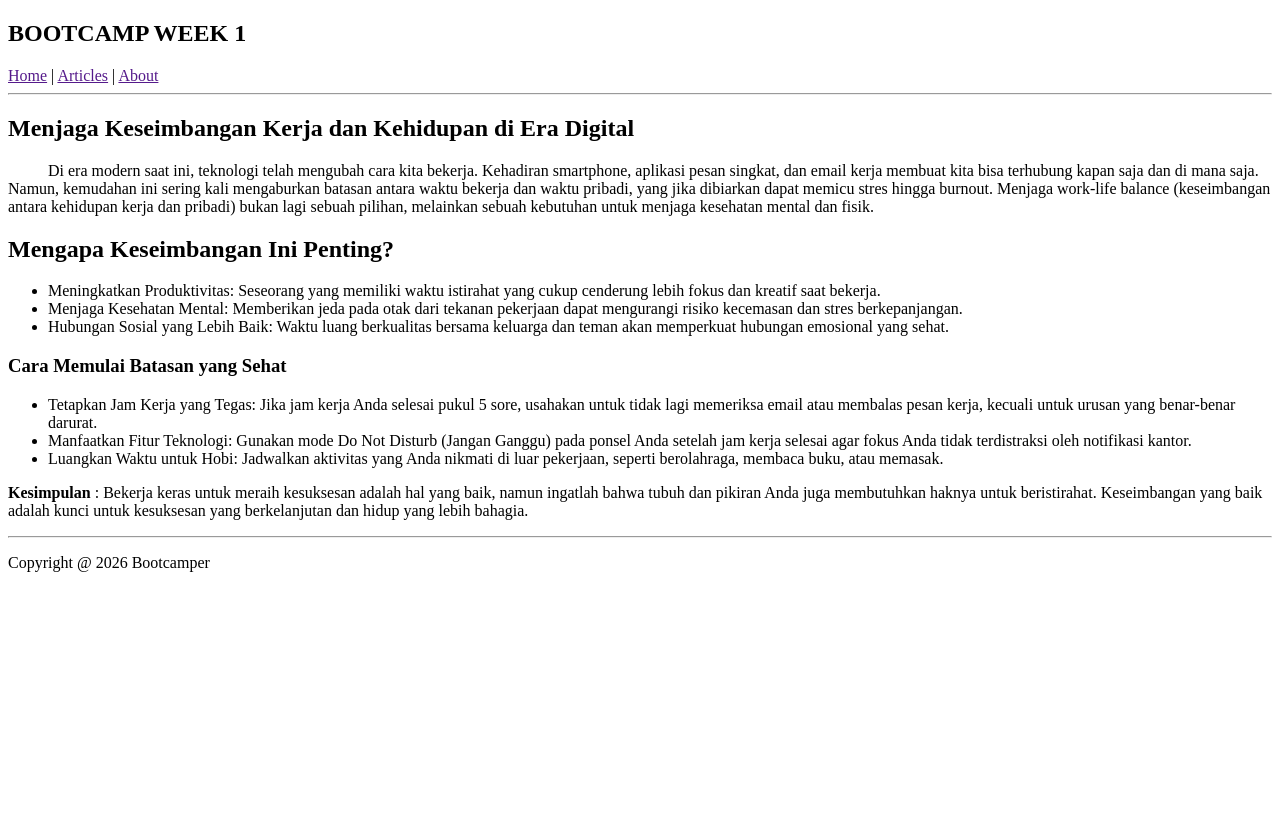
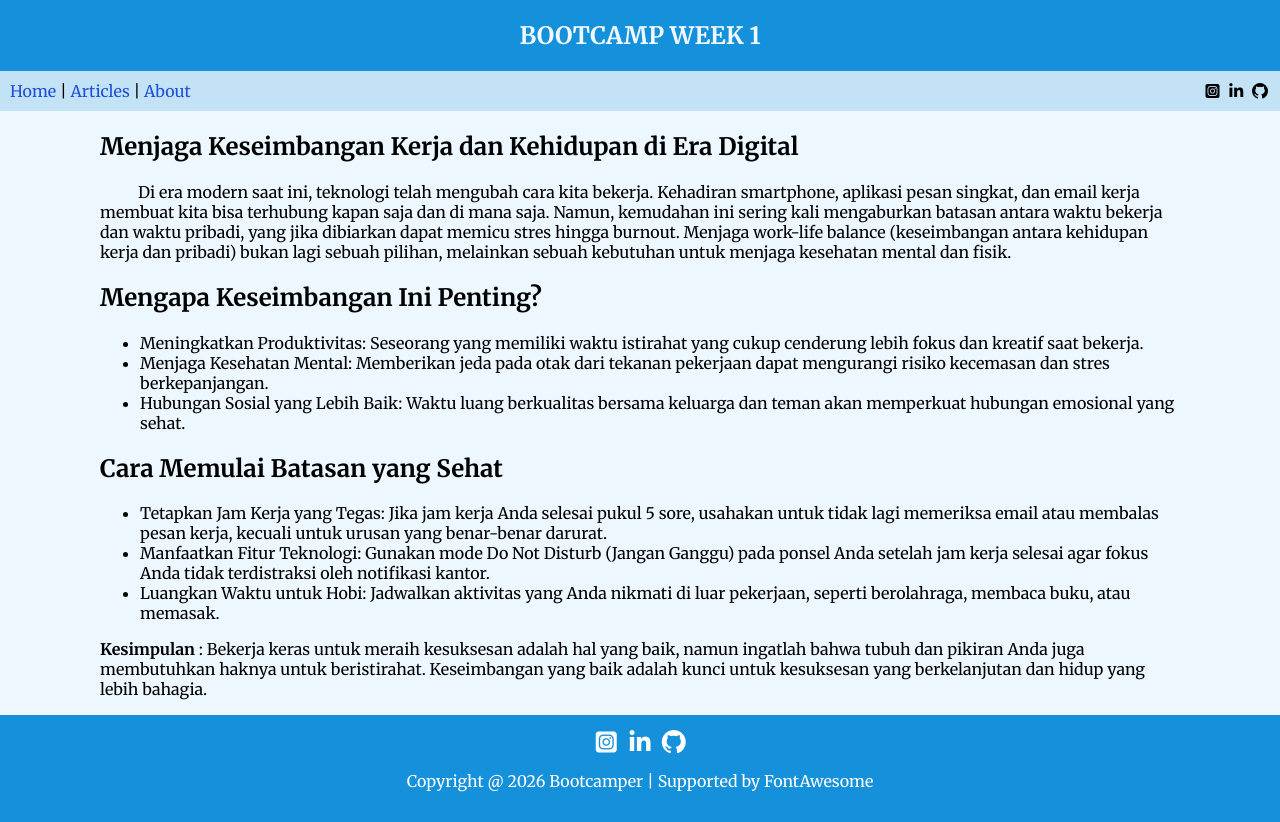
Before and after one commit to rfaisalr/Bootcamp_day_1, a plain HTML site: page index.html in a window 1280 px wide. Before the commit the page ends 800 px from the top, so only its background shows below. Drawn offline with Linux system fonts and the light colour scheme.

Commit message:
Styling with CSS

```diff
--- a/index.html
+++ b/index.html
@@ -1,54 +1,116 @@
-<!DOCTYPE html>
+<!doctype html>
 <html>
   <head>
     <title>Bootcamp Ridwan</title>
+    <!-- link css -->
+    <link rel="stylesheet" href="style.css">
+    <!-- link cdn untuk logo -->
+    <link rel="stylesheet" href="https://cdnjs.cloudflare.com/ajax/libs/font-awesome/7.0.1/css/all.min.css">
+    <!-- link font -->
+     <link rel="preconnect" href="https://fonts.googleapis.com">
+<link rel="preconnect" href="https://fonts.gstatic.com" crossorigin>
+<link href="https://fonts.googleapis.com/css2?family=Merriweather:ital,opsz,wght@0,18..144,300..900;1,18..144,300..900&display=swap" rel="stylesheet">
   </head>
   <body>
     <header>
       <nav>
-            <h1>BOOTCAMP WEEK 1</h1>
+        <h1 id="judul">BOOTCAMP WEEK 1</h1>
+        <div id="container_header">
+          <div id="konten_kiri">
             <a href="">Home</a> | <a href="">Articles</a> | <a href="">About</a>
+          </div>
+          <div id="konten_kanan">
+            <i class="fa-brands fa-square-instagram"></i>
+            <i class="fa-brands fa-linkedin-in"></i>
+            <i class="fa-brands fa-github"></i>
+          </div>
+        </div>
       </nav>
     </header>
-    <hr>
+    <div class="container">
+
     <main>
       <article>
         <div>
           <section>
             <h2>Menjaga Keseimbangan Kerja dan Kehidupan di Era Digital</h2>
-    <p>&nbsp;&nbsp;&nbsp;&nbsp;&nbsp;&nbsp;&nbsp;&nbsp;&nbsp;&nbsp;Di era modern saat ini, teknologi telah mengubah cara kita bekerja. Kehadiran smartphone, aplikasi pesan singkat, dan email kerja membuat kita bisa terhubung kapan saja dan di mana saja. Namun, kemudahan ini sering kali mengaburkan batasan antara waktu bekerja dan waktu pribadi, yang jika dibiarkan dapat memicu stres hingga burnout.
-
-    Menjaga work-life balance (keseimbangan antara kehidupan kerja dan pribadi) bukan lagi sebuah pilihan, melainkan sebuah kebutuhan untuk menjaga kesehatan mental dan fisik.</p>
+            <p>
+              &nbsp;&nbsp;&nbsp;&nbsp;&nbsp;&nbsp;&nbsp;&nbsp;&nbsp;&nbsp;Di era
+              modern saat ini, teknologi telah mengubah cara kita bekerja.
+              Kehadiran smartphone, aplikasi pesan singkat, dan email kerja
+              membuat kita bisa terhubung kapan saja dan di mana saja. Namun,
+              kemudahan ini sering kali mengaburkan batasan antara waktu bekerja
+              dan waktu pribadi, yang jika dibiarkan dapat memicu stres hingga
+              burnout. Menjaga work-life balance (keseimbangan antara kehidupan
+              kerja dan pribadi) bukan lagi sebuah pilihan, melainkan sebuah
+              kebutuhan untuk menjaga kesehatan mental dan fisik.
+            </p>
           </section>
 
           <section>
             <h2>Mengapa Keseimbangan Ini Penting?</h2>
             <ul>
-        <li>Meningkatkan Produktivitas: Seseorang yang memiliki waktu istirahat yang cukup cenderung lebih fokus dan kreatif saat bekerja.</li>
-        <li>Menjaga Kesehatan Mental: Memberikan jeda pada otak dari tekanan pekerjaan dapat mengurangi risiko kecemasan dan stres berkepanjangan.</li>
-        <li>Hubungan Sosial yang Lebih Baik: Waktu luang berkualitas bersama keluarga dan teman akan memperkuat hubungan emosional yang sehat.</li>
+              <li>
+                Meningkatkan Produktivitas: Seseorang yang memiliki waktu
+                istirahat yang cukup cenderung lebih fokus dan kreatif saat
+                bekerja.
+              </li>
+              <li>
+                Menjaga Kesehatan Mental: Memberikan jeda pada otak dari tekanan
+                pekerjaan dapat mengurangi risiko kecemasan dan stres
+                berkepanjangan.
+              </li>
+              <li>
+                Hubungan Sosial yang Lebih Baik: Waktu luang berkualitas bersama
+                keluarga dan teman akan memperkuat hubungan emosional yang
+                sehat.
+              </li>
             </ul>
           </section>
 
           <section>
-    <h3>Cara Memulai Batasan yang Sehat</h3>
+            <h2>Cara Memulai Batasan yang Sehat</h2>
             <ul>
-        <li>Tetapkan Jam Kerja yang Tegas: Jika jam kerja Anda selesai pukul 5 sore, usahakan untuk tidak lagi memeriksa email atau membalas pesan kerja, kecuali untuk urusan yang benar-benar darurat.</li>
-        <li>Manfaatkan Fitur Teknologi: Gunakan mode Do Not Disturb (Jangan Ganggu) pada ponsel Anda setelah jam kerja selesai agar fokus Anda tidak terdistraksi oleh notifikasi kantor.</li>
-        <li>Luangkan Waktu untuk Hobi: Jadwalkan aktivitas yang Anda nikmati di luar pekerjaan, seperti berolahraga, membaca buku, atau memasak.</li>
+              <li>
+                Tetapkan Jam Kerja yang Tegas: Jika jam kerja Anda selesai pukul
+                5 sore, usahakan untuk tidak lagi memeriksa email atau membalas
+                pesan kerja, kecuali untuk urusan yang benar-benar darurat.
+              </li>
+              <li>
+                Manfaatkan Fitur Teknologi: Gunakan mode Do Not Disturb (Jangan
+                Ganggu) pada ponsel Anda setelah jam kerja selesai agar fokus
+                Anda tidak terdistraksi oleh notifikasi kantor.
+              </li>
+              <li>
+                Luangkan Waktu untuk Hobi: Jadwalkan aktivitas yang Anda nikmati
+                di luar pekerjaan, seperti berolahraga, membaca buku, atau
+                memasak.
+              </li>
             </ul>
           </section>
 
           <section>
-<p><b>Kesimpulan</b> : Bekerja keras untuk meraih kesuksesan adalah hal yang baik, namun ingatlah bahwa tubuh dan pikiran Anda juga membutuhkan haknya untuk beristirahat. Keseimbangan yang baik adalah kunci untuk kesuksesan yang berkelanjutan dan hidup yang lebih bahagia.</p>
+            <p>
+              <b>Kesimpulan</b> : Bekerja keras untuk meraih kesuksesan adalah
+              hal yang baik, namun ingatlah bahwa tubuh dan pikiran Anda juga
+              membutuhkan haknya untuk beristirahat. Keseimbangan yang baik
+              adalah kunci untuk kesuksesan yang berkelanjutan dan hidup yang
+              lebih bahagia.
+            </p>
           </section>
         </div>
       </article>
     </main>
-    <hr>
+
+    </div>
     <footer>
-        <P>Copyright @ 2026 Bootcamper</P>
+      <div id="konten_atas">
+        <i class="fa-brands fa-square-instagram"></i>
+        <i class="fa-brands fa-linkedin-in"></i>
+        <i class="fa-brands fa-github"></i>
+      </div>
+      <div id="konten_bawah"><p>Copyright @ 2026 Bootcamper | Supported by FontAwesome</p></div>
+
     </footer>
-
   </body>
 </html>
--- /dev/null
+++ b/style.css
@@ -0,0 +1,70 @@
+html, body {
+      margin: 0;
+      padding: 0;
+      height: 100%;
+      font-family: "Merriweather", serif;
+    }
+
+body {
+      display: flex;
+      flex-direction: column;
+      background-color: #EDF7FF;
+}
+
+.container {
+    /* border: 2px solid black;
+    width: 900px;
+    height: 100%; */
+    padding-left: 100px;
+    padding-right: 100px;
+    flex: 1;
+}
+
+footer {
+      background-color: #1591DC;
+      color: white;
+      padding: 15px;
+      text-align: center;
+    }
+
+#judul {
+    background-color: #1591DC;
+    margin: 0px;
+     text-align: center;
+     padding-top: 20px;
+     padding-bottom: 20px;
+     color: aliceblue;
+}
+
+#link_navbar {
+    background-color: yellowgreen;
+    justify-content: center;
+}
+
+#container_header {
+    display: flex;
+    width: 100%;
+    justify-content: space-between;
+    padding-top: 10px;
+    padding-bottom: 10px;
+    background-color: #C4E2F5;
+}
+
+#konten_kanan {
+    padding: 0;
+    margin-right: 10px;
+
+}
+
+#konten_kiri {
+   margin-left: 10px;
+}
+
+a {
+    text-decoration: none;
+    color: #1d4ed8;
+}
+
+#konten_atas i {
+    font-size: 24px;
+}
```
Lines whose indentation alone changed are shown as unchanged.
